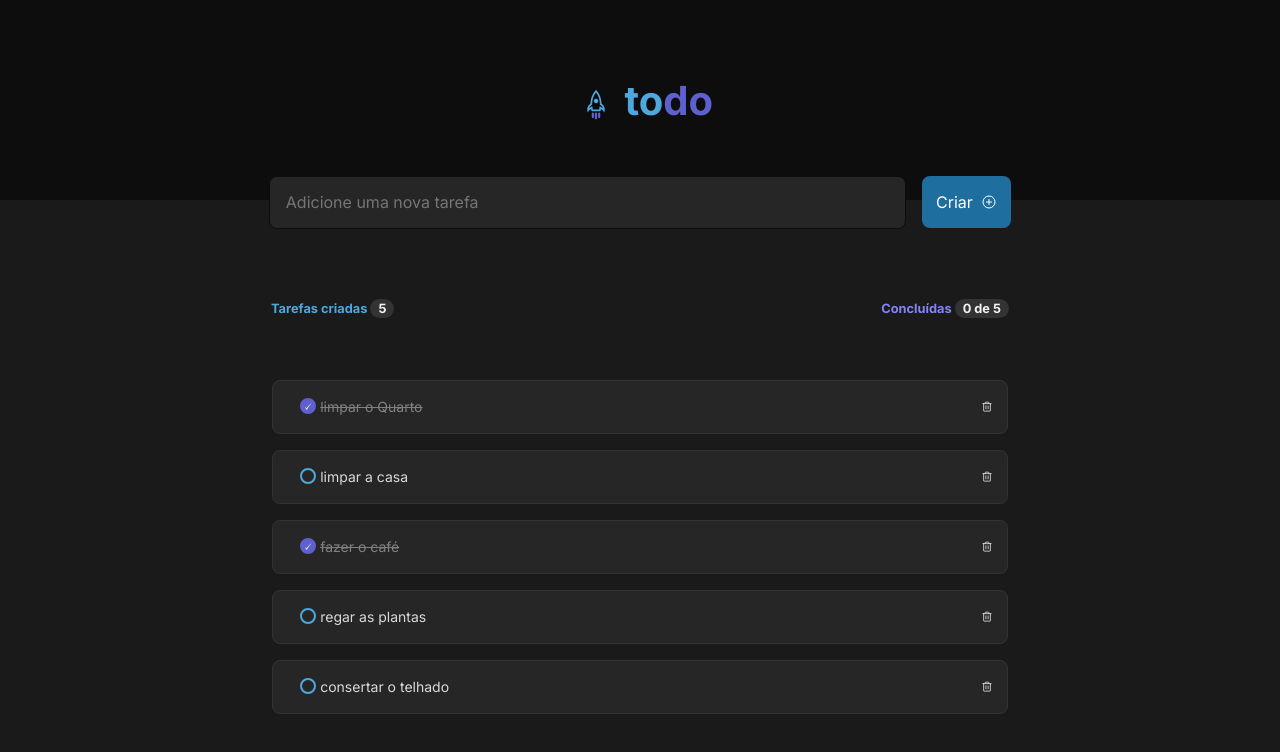
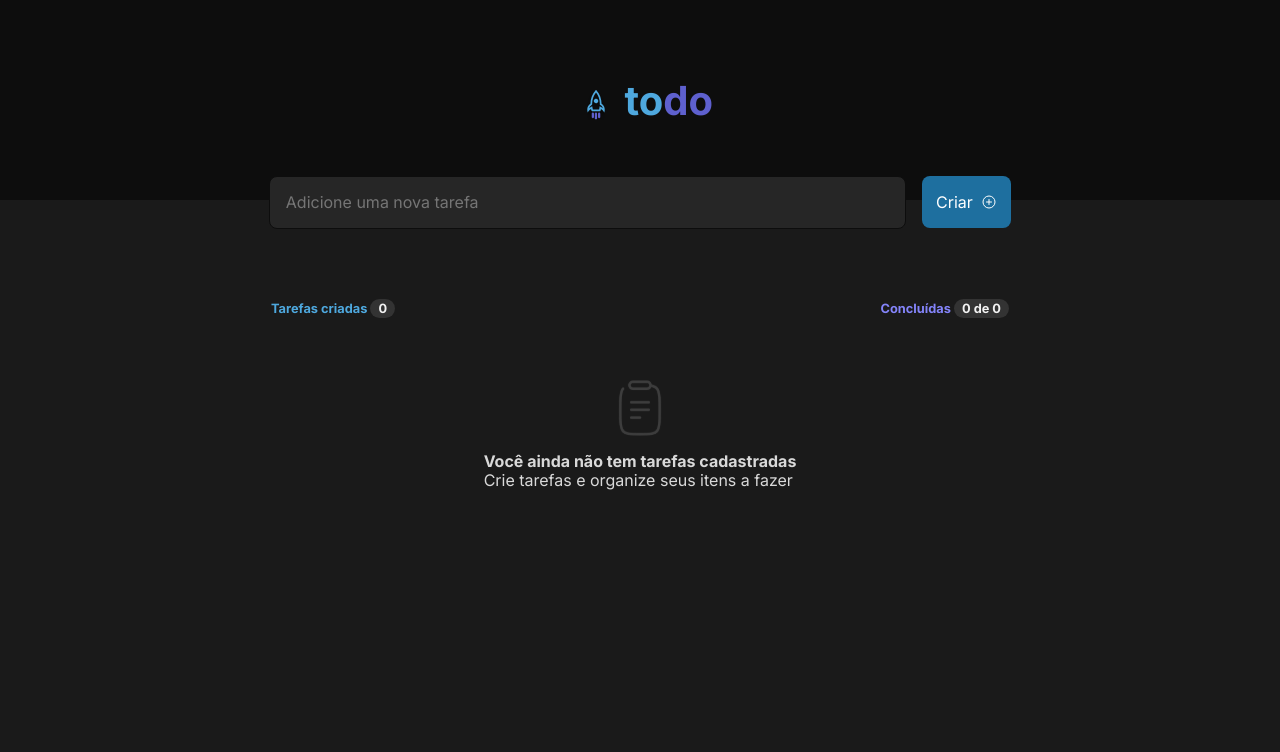
Before and after one commit to AllyssonR/Todo_list, a React (Vite) app: page / in a window 1280 px wide. Shown: the top 752 px of the page. Built offline with nearby package versions, Linux system fonts and the light colour scheme.

Commit message:
update app.tsx

```diff
--- a/src/App.tsx
+++ b/src/App.tsx
@@ -3,13 +3,14 @@ import { NoTask } from "./components/NoTask";
 import styles from "./App.module.scss";
 import { Task } from "./components/Task";
 import { v4 as uuidV4 } from "uuid";
-import { FormEvent } from "react";
-interface TaskProps {
+import { FormEvent, useState } from "react";
+export interface TaskProps {
   id: string;
   isDone: boolean;
   task: string;
 }
 
+/*
 const tasks = [
   { id: uuidV4(), isDone: true, text: "limpar o Quarto" },
   { id: uuidV4(), isDone: false, text: "limpar a casa" },
@@ -17,14 +18,16 @@ const tasks = [
   { id: uuidV4(), isDone: false, text: "regar as plantas" },
   { id: uuidV4(), isDone: false, text: "consertar o telhado" },
 ];
+*/
 
 export function App() {
+  const [tasks, setTasks] = useState<TaskProps[]>([]);
   function handleNewTask(event: FormEvent) {
     event.preventDefault();
   }
   return (
     <article className={styles.mainPage}>
-      <Header />
+      <Header setTasks={setTasks} />
       <div className={styles.tableTask}>
         <div className={styles.headerTable}>
           <h1 className={styles.createdTask}>
```
